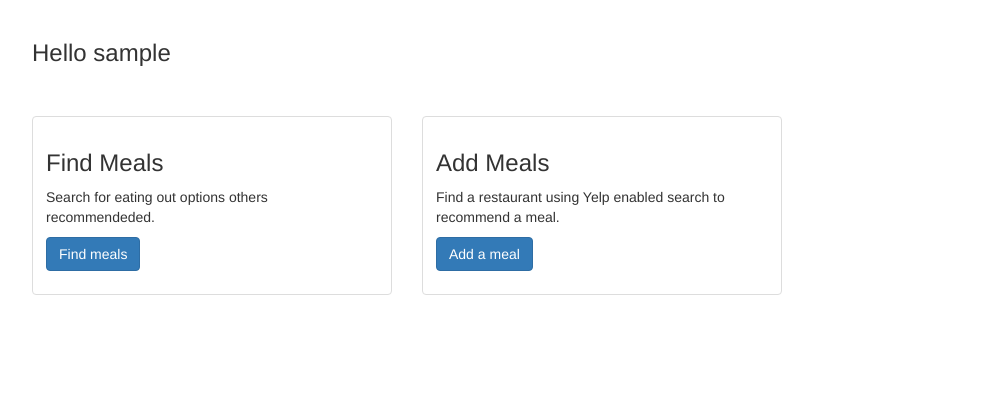
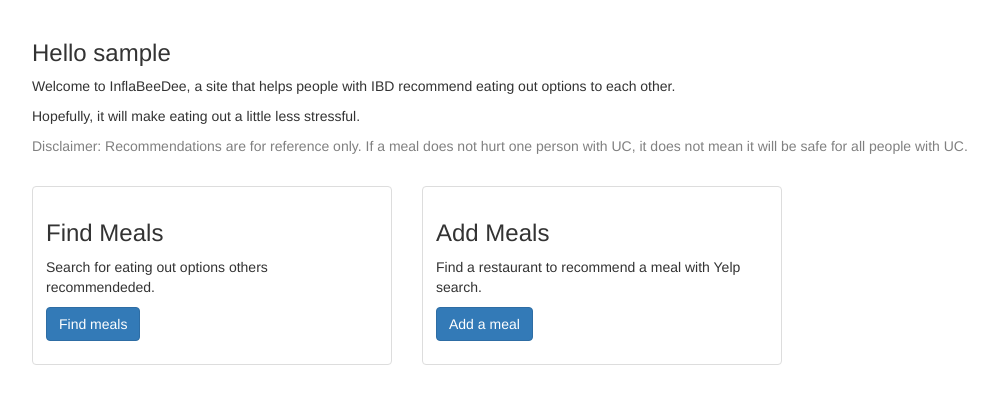
Before and after one commit to nenord/ibd-app, a Flask app: page / in a window 1280 px wide. Shown: the part 52-456 px from the top of the page, without its empty margins (38-1036 px from the left). Run offline with Flask 2, Linux system fonts and the light colour scheme; the visitor is signed in with stand-in values (Sample User, id 1); data comes from the database, SQL or seed files in the repository; some libraries are stand-ins or nearby versions.

Commit message:
some minor changes

```diff
--- a/app/forms.py
+++ b/app/forms.py
@@ -28,10 +28,10 @@ class RegisterForm(FlaskForm):
             raise ValidationError('Choose a different email!')
 
 class SearchRestForm(FlaskForm):
-    location = StringField('Location', validators=[DataRequired()])
+    location = StringField('Location *', validators=[DataRequired()])
     term = StringField('Additional search term - optional')
     submit = SubmitField('Search')
 
 class SearchPostsForm(FlaskForm):
-    location = StringField('Location', validators=[DataRequired()])
+    location = StringField('Location *', validators=[DataRequired()])
     submit = SubmitField('Search')
--- a/app/routes.py
+++ b/app/routes.py
@@ -55,7 +55,7 @@ def rest_search():
 def post_search():
     form = SearchPostsForm()
     if form.validate_on_submit():
-        rests = Rest.query.filter_by(city=form.location.data.strip()).all()
+        rests = Rest.query.filter_by(city=form.location.data.strip().capitalize()).all()
         return render_template('post_search.html', title='Posts Search', form=form, rests=rests)
     return render_template('post_search.html', title='Posts Search', form=form)
 
--- a/app/templates/index.html
+++ b/app/templates/index.html
@@ -2,15 +2,19 @@
   .thumbnail {
     padding: 30px;
   }
+  .grayed-out { color: gray }
 </style>
 
 {% extends 'base.html' %}
 {% import 'bootstrap/wtf.html' as wtf %}
 
 {% block app_content %}
-  <br>
-  <br>
 
+  <p>Welcome to InflaBeeDee, a site that helps people with IBD recommend eating out options to each other.</p>
+  <p>Hopefully, it will make eating out a little less stressful.</p>
+  <p class="grayed-out">Disclaimer: Recommendations are for reference only.
+    If a meal does not hurt one person with UC, it does not mean it will be safe for all people with UC.</p>
+    <br>
   <div class="row">
     <div class="col-sm-6 col-md-4">
       <div class="thumbnail">
@@ -25,7 +29,7 @@
       <div class="thumbnail">
         <div class="caption">
           <h3>Add Meals</h3>
-          <p>Find a restaurant using Yelp enabled search to recommend a meal.</p>
+          <p>Find a restaurant to recommend a meal with Yelp search.</p>
           <p><a href="{{ url_for('rest_search') }}" class="btn btn-primary" role="button">Add a meal</a></p>
         </div>
       </div>
--- a/app/templates/post_search.html
+++ b/app/templates/post_search.html
@@ -2,6 +2,9 @@
 {% import 'bootstrap/wtf.html' as wtf %}
 
 {% block app_content %}
+  <br>
+  <p>Search for eating out options others recommendeded.</p>
+  <br>
   <div class="row">
     <div class="col-md-4">
       {{ wtf.quick_form(form) }}
--- a/app/templates/rest_search.html
+++ b/app/templates/rest_search.html
@@ -2,6 +2,10 @@
 {% import 'bootstrap/wtf.html' as wtf %}
 
 {% block app_content %}
+  <br>
+  <p>Find a restaurant to recommend a meal.</p>
+  <p>Additional term options: restaurant name, restaurant or a street name.</p>
+  <br>
   <div class="row">
     <div class="col-md-4">
       {{ wtf.quick_form(form) }}
```
Also changed, not shown: app/templates/__post.html (+8 -4 lines).
